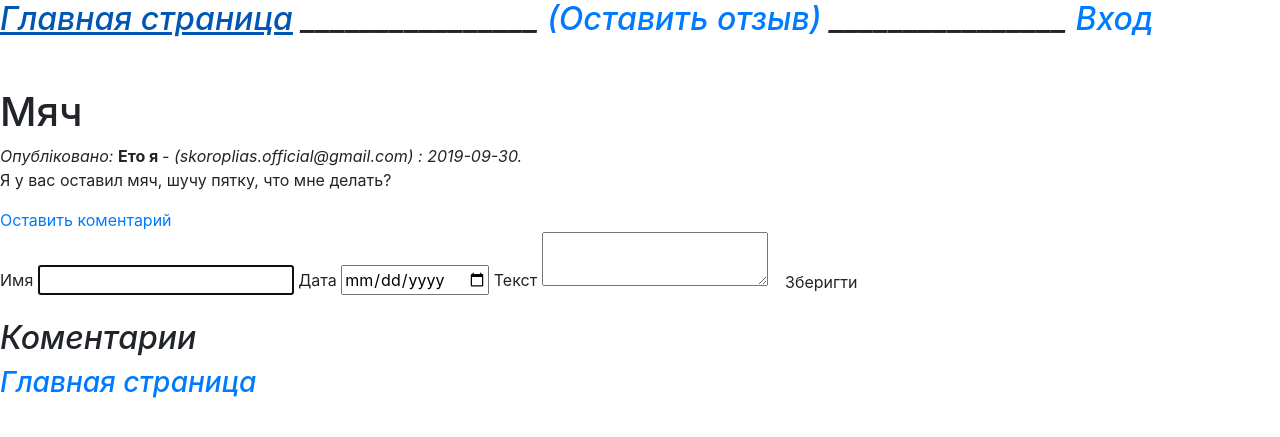
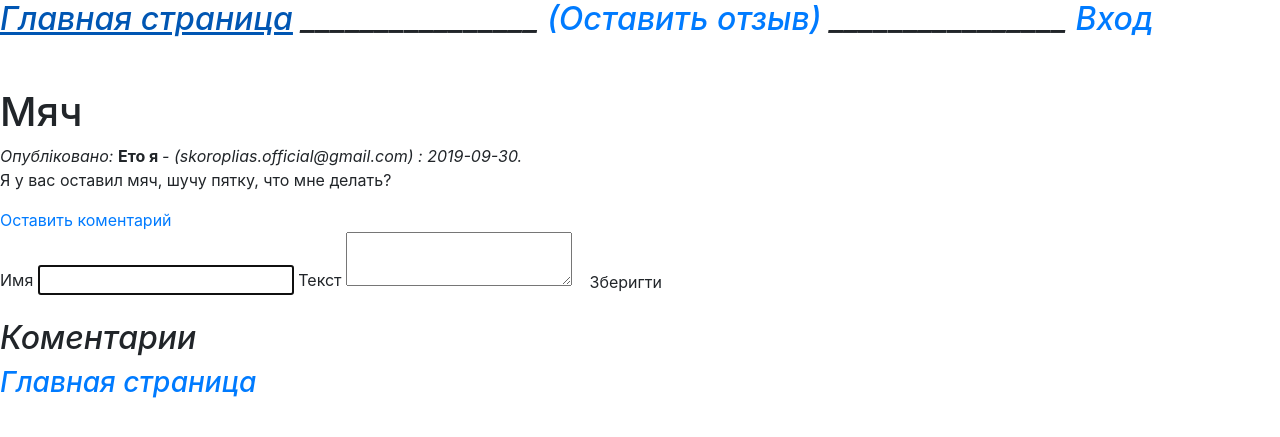
Before and after one commit to good-fox/guest-book, a PHP site: page /guest-book/index.php?id=5&action=add-comment in a window 1280 px wide. Shown: the top 437 px of the page. Run offline with PHP 8.4, Linux system fonts and the light colour scheme; data comes from the database, SQL or seed files in the repository.

Commit message:
Update comment_add.php

```diff
--- a/view/comment_add.php
+++ b/view/comment_add.php
@@ -1,10 +1,10 @@
 <?php
 
 if (!empty($_POST)) {
-  $date = $_POST['date'];
+  $date = date('Y-m-d'); //h:i:s');
   $content = $_POST['content'];
   $name = $_POST['name'];
-
+  echo $date;
   SQL::comment_new($db->get_db(), $name, $date, $content, $id);
   header("Location: index.php?id=$id");
 }
@@ -18,10 +18,6 @@ if (!empty($_POST)) {
       <input type="text" name="name" value="" class="form-item" autofocus required>
     </label>
     <label>
-      Дата
-      <input type="date" name="date" value="" class="form-item" required>
-    </label>
-    <label>
       Текст
       <textarea name="content" class="form-item" required></textarea>
     </label>
```
